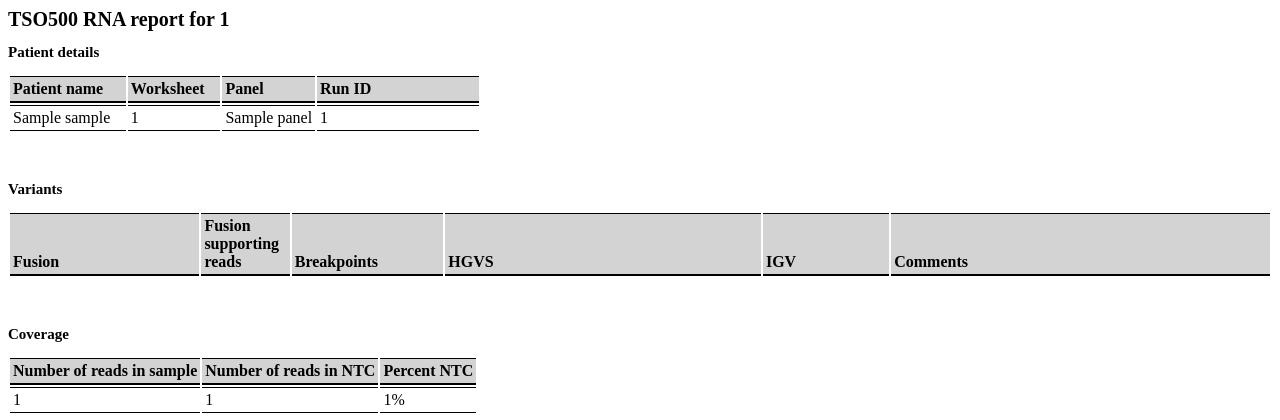
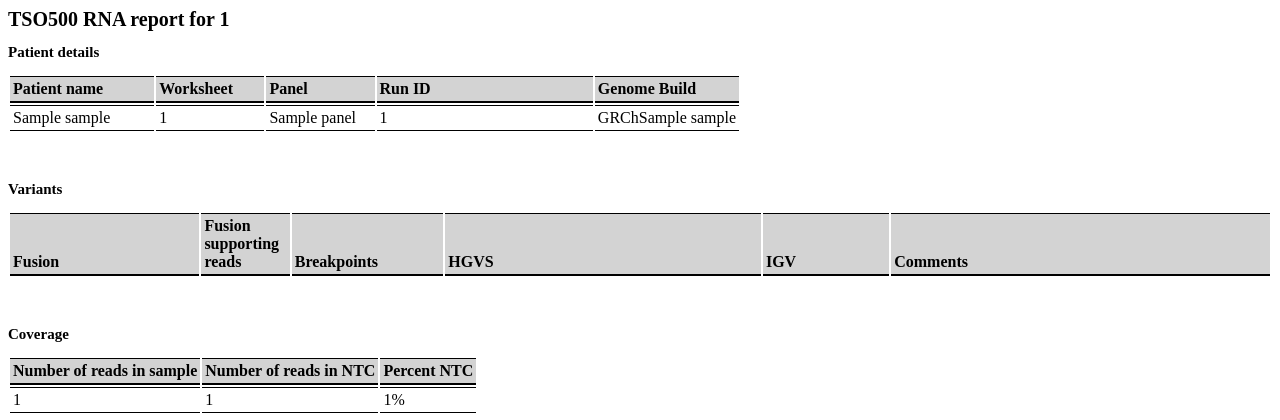
Before and after one commit to erikwaskiewicz/somatic_db_prototype, a Django app: template analysis/templates/analysis/download_rna_report.html in a window 1280 px wide. Shown: the top 420 px of the page. Run offline with Django 3.2, Linux system fonts and the light colour scheme; the template is opened without the code that fills it: most values are stand-ins (such as "Sample title", 1, 10 or a date in 2020); lists and menus that the app fills with data are empty; parts of the project's set-up code (start-up, migrations or seed data) failed here and were passed over.

Commit message:
Genome build for RNA with upload

```diff
--- a/analysis/models.py
+++ b/analysis/models.py
@@ -356,6 +356,7 @@ class Fusion(models.Model):
     fusion_genes = models.CharField(max_length=50)
     left_breakpoint = models.CharField(max_length=50)
     right_breakpoint = models.CharField(max_length=50)
+    genome_build = models.IntegerField(default=37)
 
 
 class FusionAnalysis(models.Model):
--- a/analysis/templates/analysis/download_rna_report.html
+++ b/analysis/templates/analysis/download_rna_report.html
@@ -49,10 +49,11 @@
   <table>
     <thead>
       <tr>
-        <th style="width: 25%">Patient name</th>
-        <th style="width: 20%">Worksheet</th>
-        <th style="width: 20%">Panel</th>
-        <th style="width: 35%">Run ID</th>
+        <th style="width: 20%">Patient name</th>
+        <th style="width: 15%">Worksheet</th>
+        <th style="width: 15%">Panel</th>
+        <th style="width: 30%">Run ID</th>
+        <th style="width: 20%">Genome Build</th>
       </tr>
     </thead>
     <tbody>
@@ -61,6 +62,7 @@
         <td>{{ sample_data.worksheet_id }}</td>
         <td>{{ sample_data.panel }}</td>
         <td>{{ sample_data.run_id }}</td>
+        <td>GRCh{{sample_data.genome_build }}</td>
       </tr>
     </tbody>
   </table>
--- a/analysis/utils.py
+++ b/analysis/utils.py
@@ -498,6 +498,7 @@ def get_fusion_info(sample_data,sample_obj):
             'fusion_supporting_reads': fusion_object.fusion_instance.fusion_supporting_reads,
             'left_breakpoint': fusion_object.fusion_instance.fusion_genes.left_breakpoint,
             'right_breakpoint': fusion_object.fusion_instance.fusion_genes.right_breakpoint,
+            'genome_build': fusion_object.fusion_instance.fusion_genes.genome_build,
             #'reference_reads': reference_reads,
             'this_run': {
                 #'count': this_run_count,
```
Also changed, not shown: analysis/management/commands/import_rna.py (+8 -0 lines), analysis/templates/analysis/analysis-report-rna.html (+14 -2 lines), analysis/templates/analysis/analysis-rna.html (+14 -2 lines), 1 other file.
